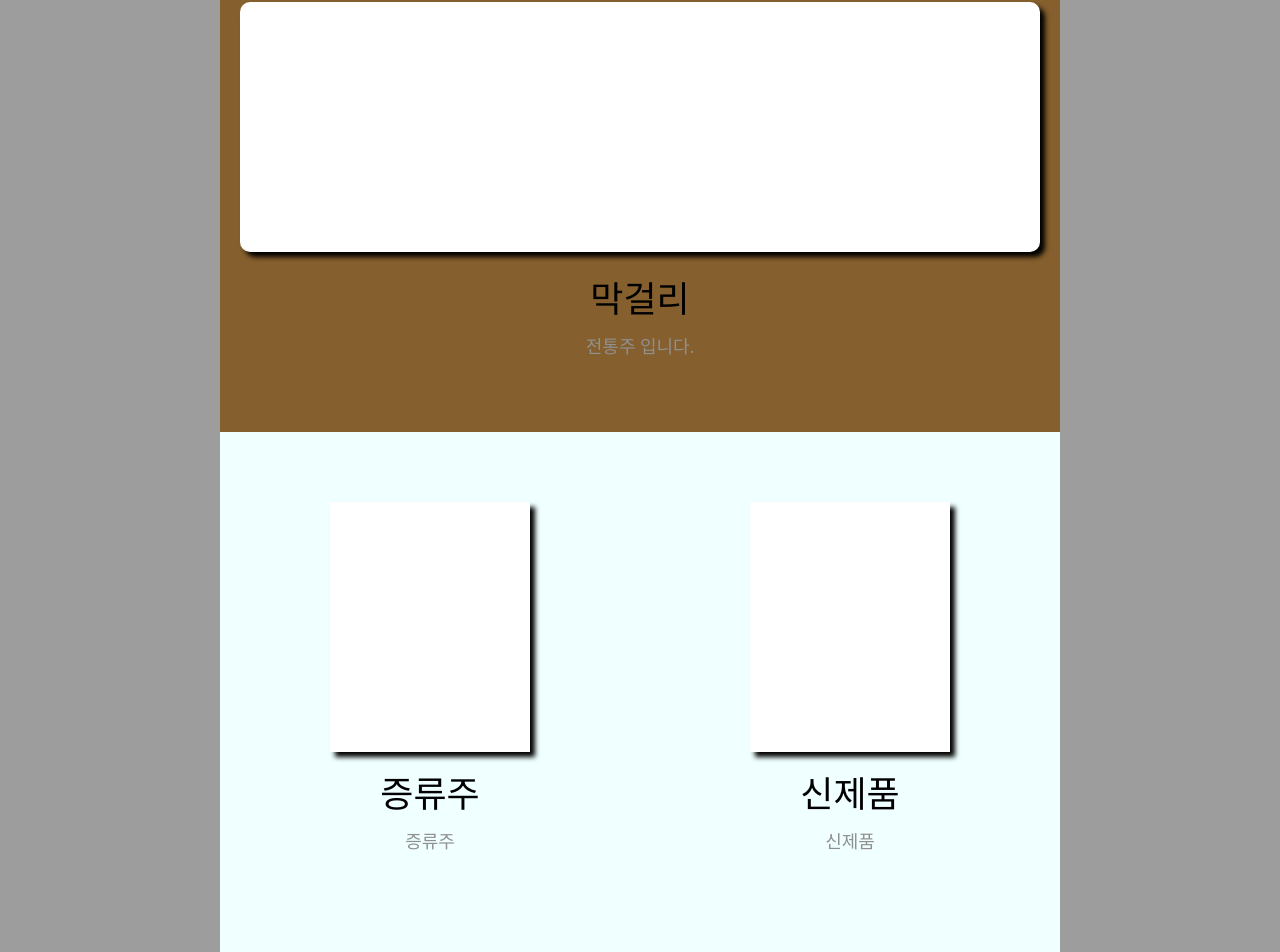
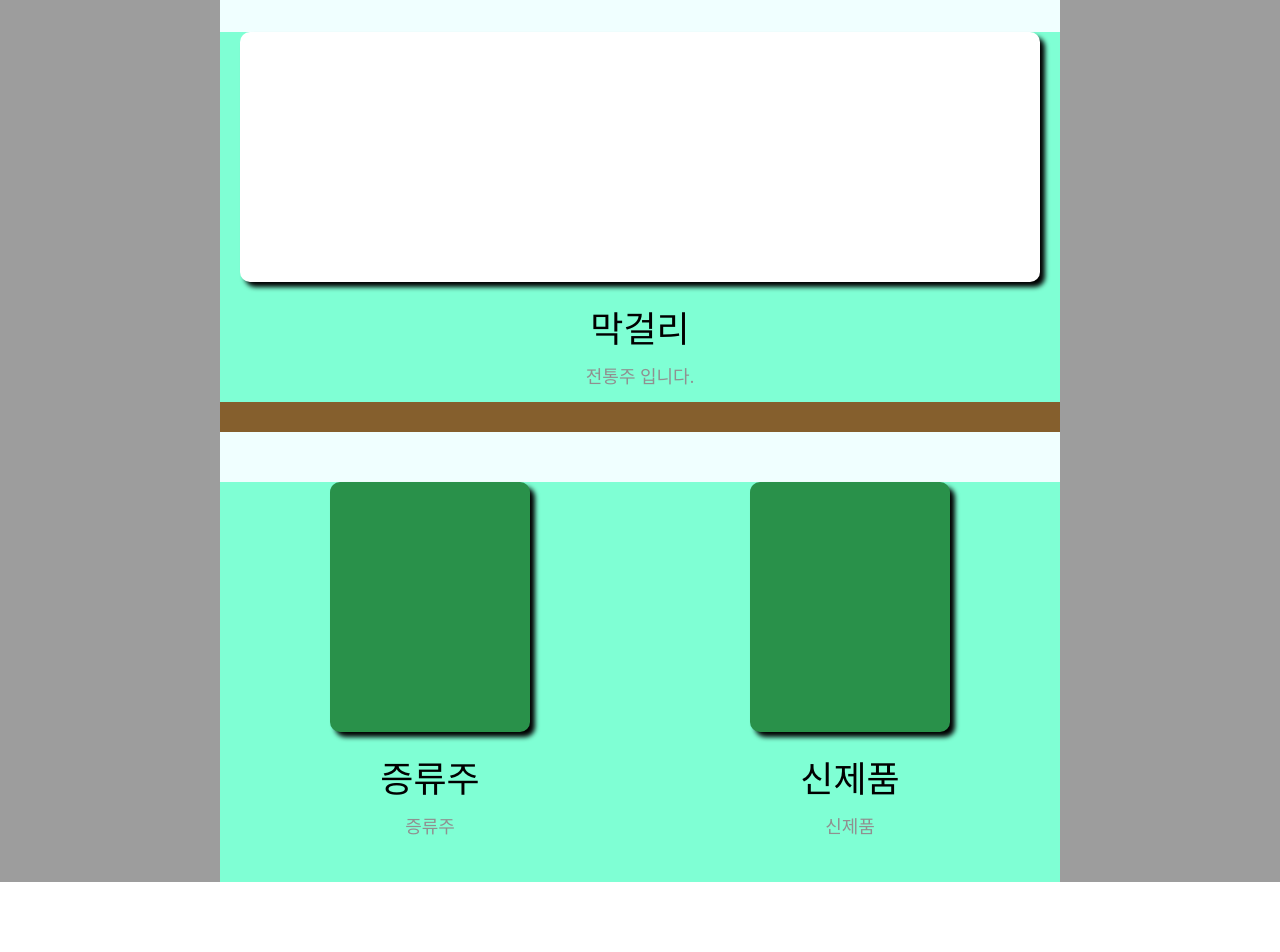
Before and after one commit to Hongaproject/AlcoholDrinks, a React (Create React App) app: page / in a window 1280 px wide. Shown: the part 1544-2496 px from the top of the page. After the commit the page ends 2426 px from the top, so only its background shows below. Built offline with nearby package versions, Linux system fonts and the light colour scheme; a web font is replaced by a local one.

Commit message:
술 종류 보여지는 부분 애니메이션 추가

```diff
--- a/src/Section/Section.jsx
+++ b/src/Section/Section.jsx
@@ -49,7 +49,7 @@ const Img = styled.div`
     }
 `
 
-
+// 주류 종류 제목
 const Main = styled.div`
     width: calc(100% - 440px);
     height: 100%;
@@ -84,13 +84,18 @@ const Soju = styled.div`
     width: 100%;
     height: 250px;
     position: relative;
+    background-color: aquamarine;
+    &:hover{
+        transform: scale(1.1);
+        transition: all 0.3s linear;
+    }
 `
 const SojuImg = styled.div`
     width: 200px;
     height: 250px;
     background-color: #fff;
     border-radius: 10px;
-    box-shadow: 5px 5px 5px ;
+    box-shadow: 5px 5px 5px;
     float: left;
 `
 const SojuTitle = styled.h1`
@@ -124,16 +129,21 @@ const Beer = styled.div`
     width: 100%;
     height: 250px;
     position: relative;
-    display:flex;
-    flex-direction:row-reverse;
-    align-items:center;
+    display: flex;
+    flex-direction: row-reverse;
+    align-items: center;
+    background-color: aquamarine;
+    &:hover{
+        transform: scale(1.1);
+        transition: all 0.3s linear;
+    }
 `
 const BeerImg = styled.div`
     width: 200px;
     height: 250px;
     background-color: #fff;
     border-radius: 10px;
-    box-shadow: 5px 5px 5px ;
+    box-shadow: 5px 5px 5px;
     float: left;
 `
 const BeerTitle = styled.h1`
@@ -157,21 +167,27 @@ const BeerContent = styled.span`
 // makgeolli
 const MakgeolliC = styled.div`
     width: 100%;
-    height: 500px;
+    height: 400px;
     background-color: #855f2d;
 
 `
 const Makgeolli = styled.div`
     width: 100%;
-    height: 300px;
-    padding: 70px 0;
+    height: 370px;
+    margin-top: 100px;
+    background-color: aquamarine;
+    &:hover{
+        transform: scale(1.1);
+        transition: all 0.3s linear;
+    }
+
 `
 const MakgeolliImg = styled.div`
     width: 800px;
     height: 250px;
     background-color: #fff;
     border-radius: 10px;
-    box-shadow: 5px 5px 5px ;
+    box-shadow: 5px 5px 5px;
     margin: 0 auto;
 `
 const MakgeolliTitle = styled.h1`
@@ -192,29 +208,102 @@ const MakgeolliContent = styled.span`
 // liquorm, new
 const LiquorNewC = styled.div`
     width: 100%;
-    height: 500px;
-    margin-top: 70px;
+    height: 400px;
+    margin-top: 50px;
+    background-color: aquamarine;
 `
 const LiquorNew = styled.div`
     width: 100%;
-    height: 265px;
+    height: 270px;
     display: flex;
     justify-content: space-around;
 `
 const LiquorImg = styled.div`
     width: 200px;
     height: 250px;
-    background-color: #fff;
-    flex-direction: column;
-    box-shadow: 5px 5px 5px ;
-`
+    background-color: #29914a;
+    border-radius: 10px;
+    box-shadow: 5px 5px 5px;
+    position: relative;
+    overflow: hidden;
+
+    &::before {
+        content: '';
+        position: absolute;
+        top: 0;
+        left: 0;
+        width: 100%;
+        height: 100%;
+        background-color: rgba(0, 0, 0, 0.5);
+        opacity: 0;
+        transition: all 0.5s linear;
+        border-radius: 10px;
+        visibility: hidden;
+    }
+
+    &::after {
+        content: 'Your Text Here';
+        position: absolute;
+        top: 50%;
+        left: 50%;
+        transform: translate(-50%, -50%);
+        color: white;
+        font-size: 18px;
+        opacity: 0;
+        transition: opacity 0.3s;
+        visibility: hidden;
+        text-align: center;
+    }
+
+    &:hover::before, &:hover::after {
+        opacity: 1;
+        visibility: visible;
+    }
+`;
+
 const NewImg = styled.div`
     width: 200px;
     height: 250px;
-    background-color: #fff;
-    flex-direction: column;
-    box-shadow: 5px 5px 5px ;
+    background-color: #29914a;
+    border-radius: 10px;
+    box-shadow: 5px 5px 5px;
+    position: relative;
+    overflow: hidden;
+
+    &::before {
+        content: '';
+        position: absolute;
+        top: 0;
+        left: 0;
+        width: 100%;
+        height: 100%;
+        background-color: rgba(0, 0, 0, 0.5);
+        opacity: 0;
+        transition: all 0.5s linear;
+        border-radius: 10px;
+        visibility: hidden;
+    }
+
+    &::after {
+        content: 'Your Text Here';
+        position: absolute;
+        top: 50%;
+        left: 50%;
+        transform: translate(-50%, -50%);
+        color: white;
+        font-size: 18px;
+        opacity: 0;
+        transition: opacity 0.3s;
+        visibility: hidden;
+        text-align: center;
+    }
+
+    &:hover::before, &:hover::after {
+        opacity: 1;
+        visibility: visible;
+    }
 `
+
 const LiquorNewText = styled.div`
     width: 100%;
     display: flex;
```
